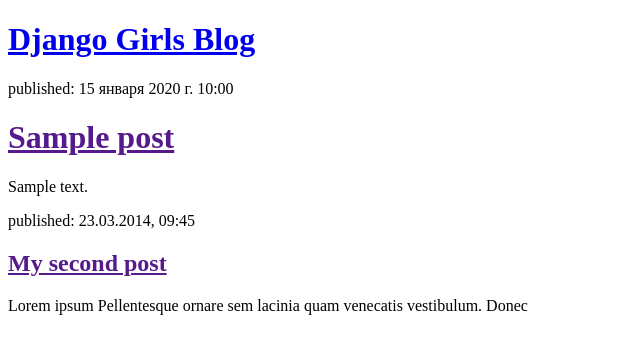
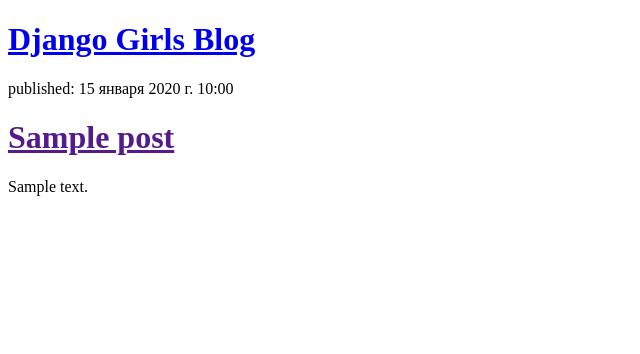
Before and after one commit to galatserega/my-first-blog, a Django app: page / in a window 1280 px wide. Shown: the top 354 px of the page, without its empty margins (0-640 px from the left). Run offline with Django 5.2, Linux system fonts and the light colour scheme; tables that the repository leaves empty hold one stand-in row (values such as "Sample post").

Commit message:
changeses

```diff
--- a/blog/templates/blog/post_list.html
+++ b/blog/templates/blog/post_list.html
@@ -4,12 +4,10 @@
     <meta charset="UTF-8">
     <title>Django Girls blog</title>
 </head>
-<body>
 <div>
     <h1><a href="/">Django Girls Blog</a></h1>
 </div>
 
-    <div>
 {% for post in posts %}
     <div>
         <p>published: {{ post.published_date }}</p>
@@ -17,12 +15,5 @@
         <p>{{ post.text|linebreaksbr }}</p>
     </div>
 {% endfor %}
-    </div>
-
-    <div>
-        <p>published: 23.03.2014, 09:45</p>
-        <h2><a href="">My second post</a></h2>
-        <p>Lorem ipsum Pellentesque ornare sem lacinia quam venecatis vestibulum. Donec</p>
-    </div>
 </body>
 </html>
```
Lines whose indentation alone changed are shown as unchanged.
